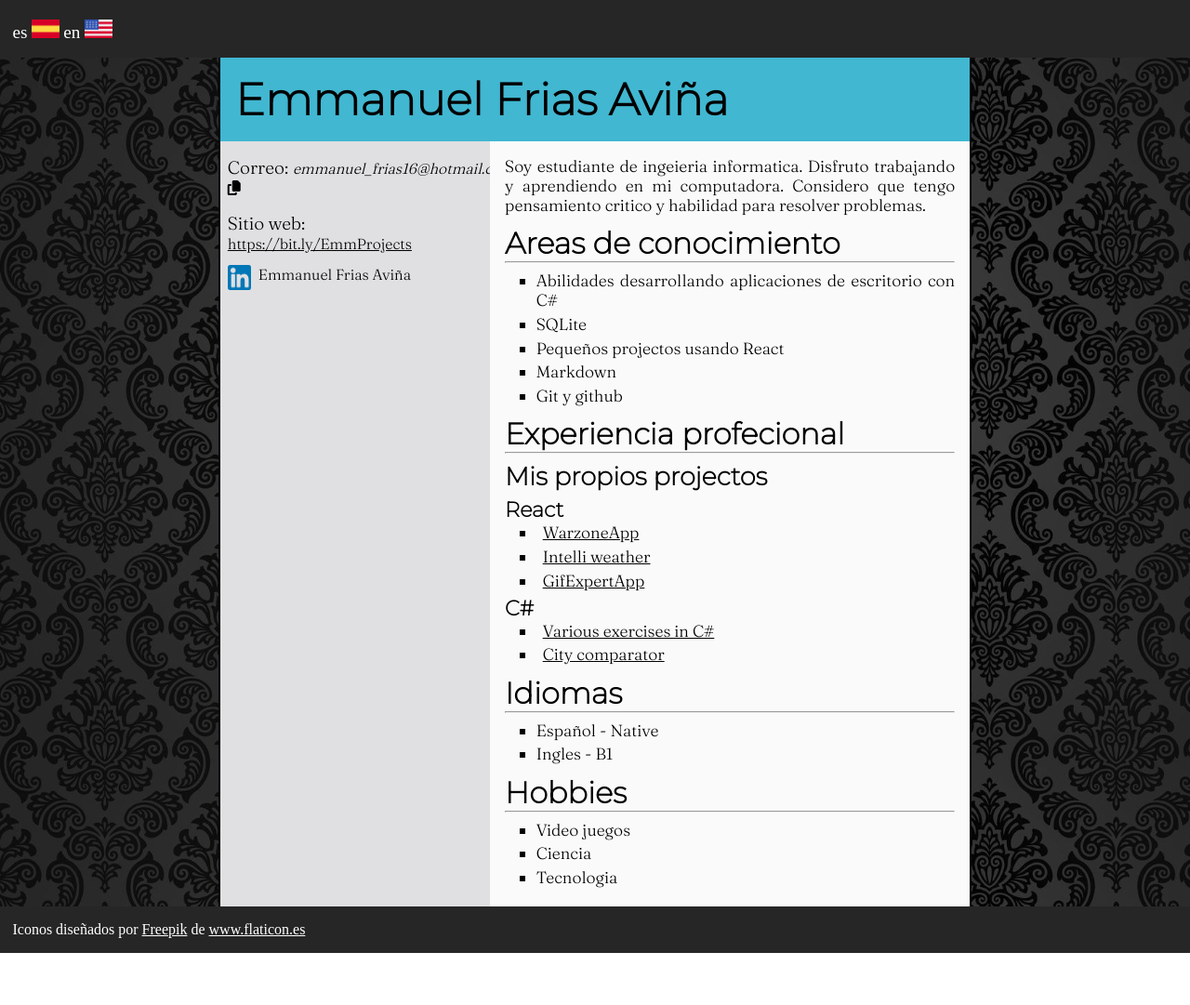
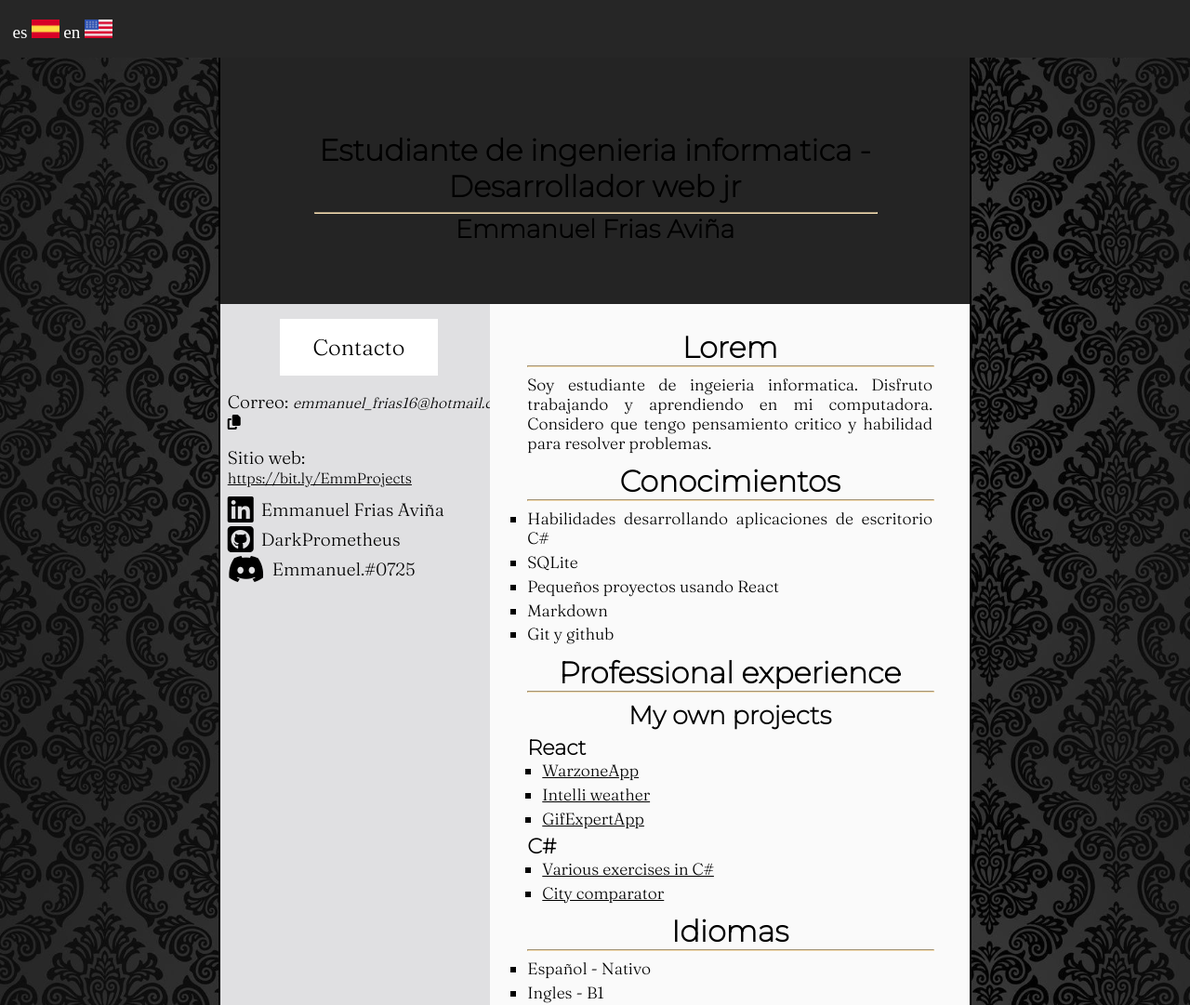
Before and after one commit to DarkPrometheus/Resume, a plain HTML site: page index-es.html in a window 1280 px wide. Shown: the top 1081 px of the page at 93% size. Before the commit the page ends 1025 px from the top, so only its background shows below. Drawn offline with nearby package versions, Linux system fonts and the light colour scheme.

Commit message:
New design

```diff
--- a/index-es.html
+++ b/index-es.html
@@ -4,7 +4,7 @@
 <head>
   <meta charset="UTF-8" />
   <meta name="viewport" content="width=device-width, initial-scale=1.0" />
-  <title>Curriculum</title>
+  <title>Resume</title>
   <link rel="stylesheet" href="./style.css" />
   <link rel="stylesheet" href="./resp.css" />
   <link rel="preconnect" href="https://fonts.gstatic.com" />
@@ -32,13 +32,18 @@
 <body>
   <nav>
     <a href="#">es <img src="./img/espana.png" alt="es" /></a>
-    <a href="./index.html">en <img src="./img/eua.png" alt="" /></a>
+    <a href="index.html">en <img src="./img/eua.png" alt="" /></a>
   </nav>
 
   <div class="Curriculum">
-    <h1>Emmanuel Frias Aviña</h1>
+    <h1>Estudiante de ingenieria informatica - Desarrollador web jr</h1>
+    <hr>
+    <h2 class="Name">Emmanuel Frias Aviña</h1>
       <section>
         <div class="contactData">
+          <div class="contactTitle">
+            Contacto
+          </div>
           <div>
             <b>Correo:</b><i id="email">emmanuel_frias16@hotmail.com</i>
             <i class="fas fa-copy botonCopiar" id="copyEmail" onclick="CopyToClipboard('email')"></i>
@@ -51,45 +56,49 @@
             <a href="https://bit.ly/EmmProjects">https://bit.ly/EmmProjects</a>
           </div>
           <div class="socialMedia">
-          <div>
-            <div>
             <a href="https://www.linkedin.com/in/emmanuel-frias-aviña-741184196/">
-                <img src="./img/linkedin.png" alt="">
-              </a>
-            </div>
-            <a href="https://www.linkedin.com/in/emmanuel-frias-aviña-741184196/">
+              <i class="fab fa-linkedin"></i>
               <p>Emmanuel Frias Aviña</p>
             </a>
-          </div>
-          <!-- Social media -->
+            <a href="https://github.com/DarkPrometheus">
+              <i class="fab fa-github-square"></i>
+              <p>DarkPrometheus</p>
+            </a>
+            <a href="#">
+              <i class="fab fa-discord"></i>
+              <p>Emmanuel.#0725</p>
+            </a>
           </div>
         </div>
 
         <div class="mainContent">
-        <p>
+          <h2>Lorem</h2>
+          <hr>
+          <p class="Width">
             Soy <b>estudiante de ingeieria informatica</b>. Disfruto trabajando y
             aprendiendo en mi computadora. Considero que tengo pensamiento critico y
             habilidad para resolver problemas.
           </p>
 
           <div class="knowledge">
-          <h2>Areas de conocimiento</h2>
+            <h2>Conocimientos</h2>
             <hr />
 
             <ul>
-            <li>Abilidades desarrollando aplicaciones de escritorio con <b>C#</b></li>
+              <li>Habilidades desarrollando aplicaciones de escritorio <b>C#</b></li>
               <li><b>SQLite</b></li>
-            <li>Pequeños projectos usando <b>React</b></li>
+              <li>Pequeños proyectos usando <b>React</b></li>
               <li><b>Markdown</b></li>
               <li><b>Git</b> y <b>github</b></li>
             </ul>
           </div>
 
           <div class="profecionalExperience">
-          <h2>Experiencia profecional</h2>
+            <h2>Professional experience</h2>
             <hr />
-          <h3>Mis propios projectos</h3>
+            <h3>My own projects</h3>
             <h4>React</h4>
+            <ul>
               <li>
                 <a href="http://bit.ly/EmmWarzoneApp">WarzoneApp</a>
               </li>
@@ -99,14 +108,17 @@
               <li>
                 <a href="http://bit.ly/EmmGifExpertApp">GifExpertApp</a>
               </li>
+            </ul>
 
             <h4>C#</h4>
+            <ul>
               <li>
                 <a href="http://bit.ly/EmmCSharpEjercicios">Various exercises in C#</a>
               </li>
               <li>
                 <a href="http://bit.ly/EmmCityComparator">City comparator</a>
               </li>
+            </ul>
             <!--<h3>Nombre empresa - Puesto - Fecha</h3>
             <p>"Descripcion"</p>-->
           </div>
@@ -116,7 +128,7 @@
             <hr />
 
             <ul>
-            <li>Español - Native</li>
+              <li>Español - Nativo</li>
               <li>Ingles - B1</li>
             </ul>
           </div>
@@ -136,9 +148,9 @@
   </div>
   <footer>
     <div>
-      Iconos diseñados por
+      Icons
       <a href="https://www.flaticon.es/autores/freepik" title="Freepik">Freepik</a>
-      de
+      from
       <a href="https://www.flaticon.es/" title="Flaticon">www.flaticon.es</a>
     </div>
   </footer>
--- a/style.css
+++ b/style.css
@@ -10,9 +10,6 @@ body{
   height: 100vh;
   background-image: url("./img/fondo.jpg");
   background-size: cover;
-}
-
-html{
 }
 
 h1,
@@ -44,24 +41,45 @@ nav a {
 }
 
 /* Content */
+.Title{
+  color: white;
+}
+
 h1 {
-  font-size: 3rem;
-  padding-top: 1rem;
-  padding-bottom: 1rem;
-  padding-left: 1rem;
+  font-size: 2rem;
+  padding: 5rem 0rem;
+  padding-bottom: .5rem;
+  text-align: center;
 }
-h2 {
+
+hr{
+  width: 75%;
+  border-color: wheat;
+  align-items: center;
+  margin-left: 12.5%;
+}
+.Name{
+  padding-bottom: 4rem;
+  font-size: 1.7rem;
+}
+h2, h3, .Name {
+  text-align: center;
+}
+
+h2{
   font-size: 2rem;
 }
+
 h3 {
   font-size: 1.7rem;
 }
 h4 {
   font-size: 1.4rem;
+  margin-left: 12.5%;
 }
 
 .Curriculum {
-  background-color: #41B7D1;
+  background-color: #242424;
   width: 63%;
   height: fit-content;
   border-left: 2px black solid;
@@ -74,10 +92,23 @@ section{
   font-family: 'Fraunces', serif;
 }
 
+/* Contact data */
+
 .contactData{
   padding-top: 1rem;
   padding-left: .5rem;
   background-color: #E0E0E2;
+}
+
+.contactData .contactTitle{
+  background-color: white;
+  width: 60%;
+  margin-left: 20%;
+  text-align: center;
+  padding: 1rem 0rem;
+  font-size: 1.5rem;
+  margin-bottom: 1rem;
+  font-weight: bold;
 }
 
 .contactData div{
@@ -92,27 +123,31 @@ section{
   font-size: 1.2rem;
 }
 
-.socialMedia div{
+.socialMedia a{
+  text-decoration: none;
   display: flex;
+  font-size: 1.2rem;
+  align-items: center;
 }
 
-.socialMedia div a{
-  text-decoration: none;
+.socialMedia a i{
+  font-size: 2rem;
 }
 
-.socialMedia div p{
-  margin-top: .3rem;
-  margin-left: .5rem;
+.socialMedia a p{
+  padding-left: .5rem;
 }
 
-.socialMedia div div a img{
-  height: 27px;
-  width: 25px;
-}
+/* Main content */
 
 .mainContent{
   background-color: #FAFAFA;
   padding: 1rem;
+}
+
+.Width, .mainContent hr, .mainContent ul, h4{
+  width: 90%;
+  margin-left: 5%;
 }
 
 .mainContent p, .mainContent li, .mainContent a{
@@ -132,15 +167,6 @@ section{
   margin-top: .3rem;
 }
 
-.knowledge ul{
-  margin-left: 2.1rem;
-}
-
-.knowledge ul li, .profecionalExperience li{
-  margin-bottom: .3rem;
-  list-style:square;
-}
-
 .profecionalExperience li{
   margin-left: 1rem;
 }
@@ -149,13 +175,13 @@ section{
   margin-bottom: 0rem;
 }
 
-.lenguages ul li, .hobbies ul li{
+.mainContent ul li{
   margin-bottom: .3rem;
-  margin-left: 2.1rem;
   list-style:square;
 }
 
 /* footer */
+
 footer,
 nav {
   height: 5vh;
```
Also changed, not shown: index.html (+22 -9 lines). Lines whose indentation alone changed are shown as unchanged.
